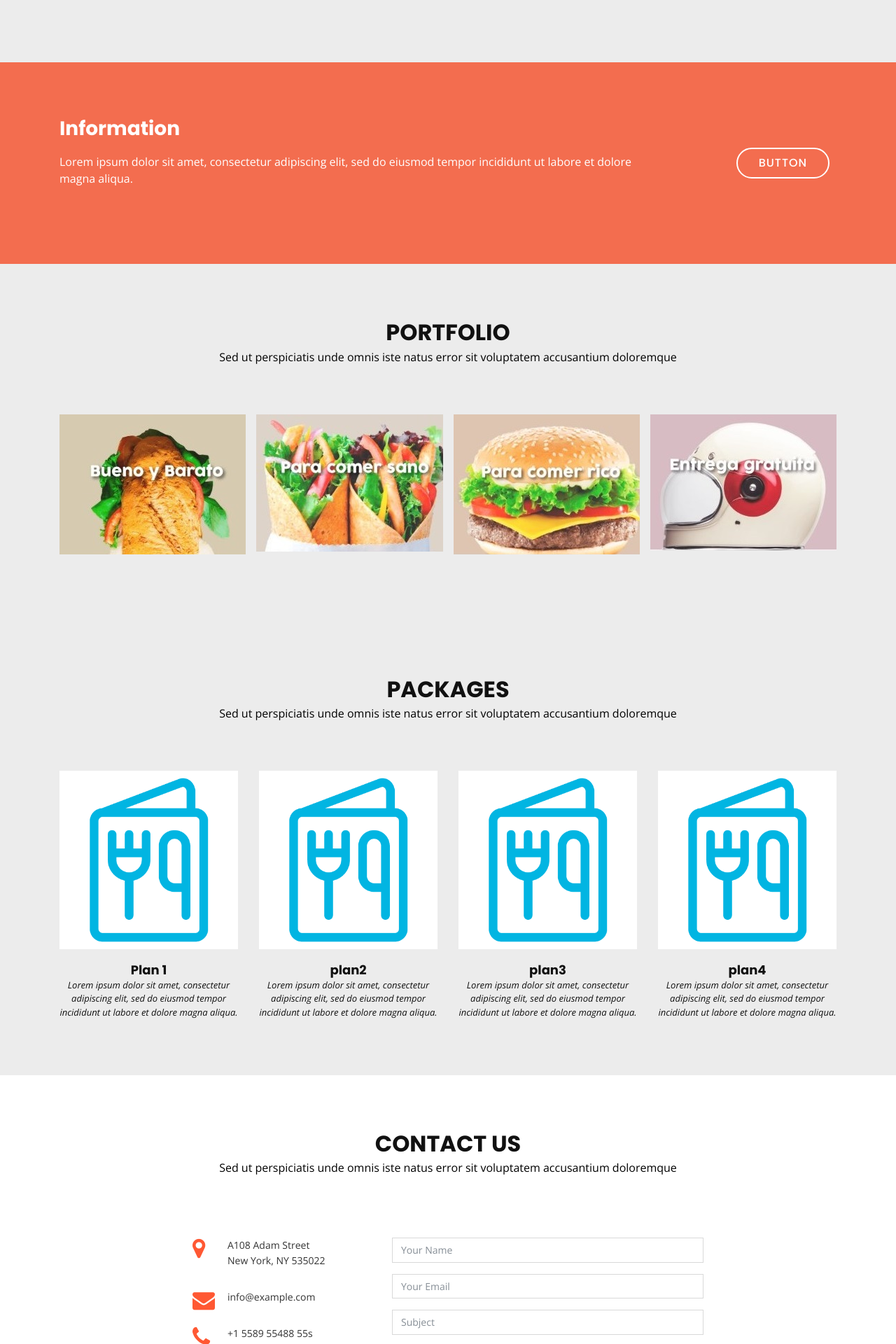
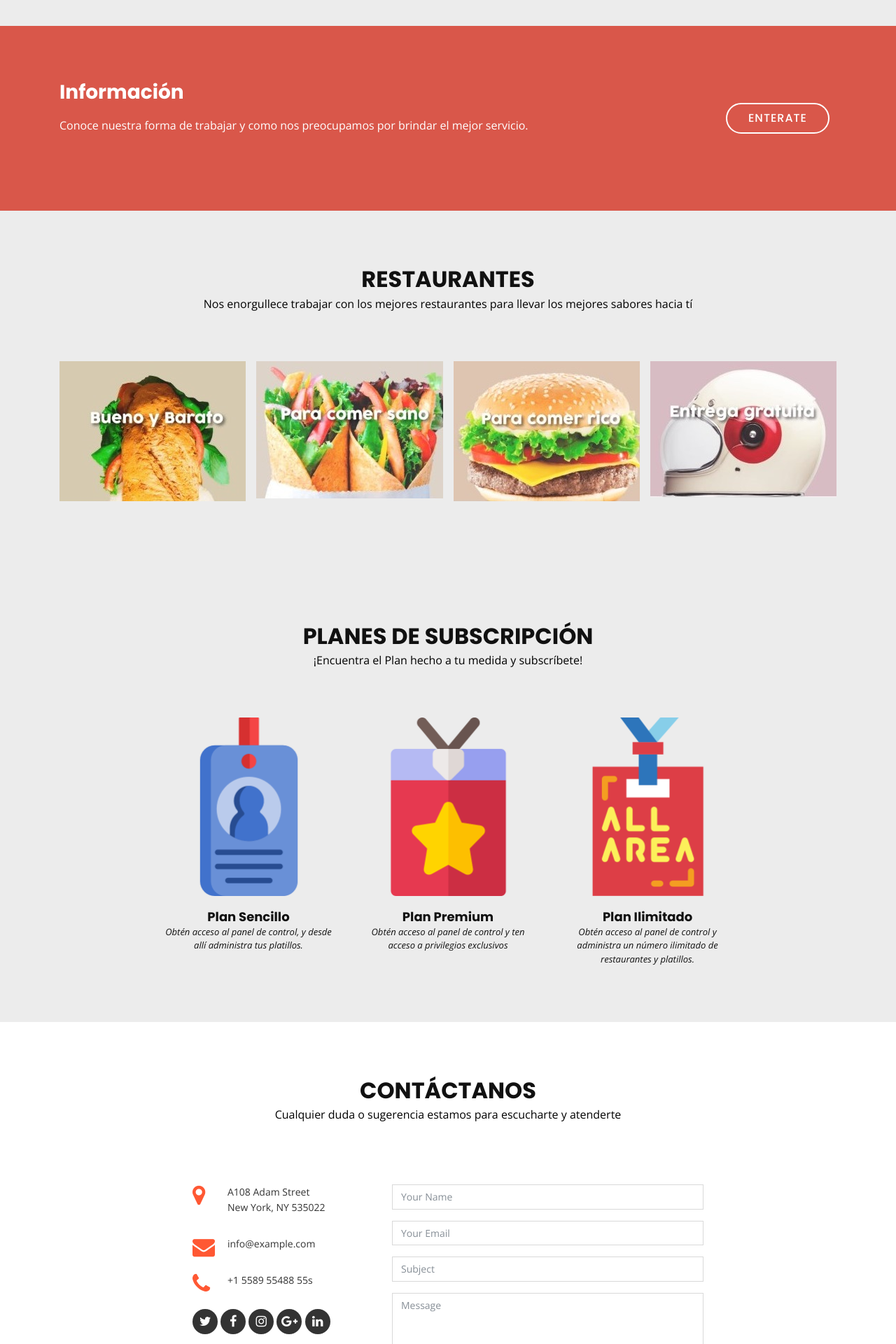
Before and after one commit to EydenVillanueva/Flavors, a Django app: page / in a window 1280 px wide. Shown: the part 1369-3289 px from the top of the page at 70% size. Run offline with Django 3.2, Linux system fonts and the light colour scheme; some libraries are stand-ins or nearby versions.

Commit message:
Landing Page con logos e información terminado

```diff
--- a/Dashboard/static/Dashboard/css/style.css
+++ b/Dashboard/static/Dashboard/css/style.css
@@ -676,7 +692,7 @@ body.mobile-nav-active #mobile-nav-toggle {
 /* Call To Action Section
 --------------------------------*/
 #call-to-action {
-  background-color: rgb(243, 109, 79);
+  background-color: #D9574A;
   background-size: cover;
   padding: 80px 0;
 }
@@ -815,6 +831,11 @@ body.mobile-nav-active #mobile-nav-toggle {
 #team {
   background: #ececec;
   padding: 80px 0 60px 0;
+}
+
+#team .row{
+  display: flex;
+  justify-content: center !important;
 }
 
 #team .member {
--- a/Dashboard/templates/Dashboard/base.html
+++ b/Dashboard/templates/Dashboard/base.html
@@ -37,9 +37,7 @@
   ============================-->
   <section id="hero">
     <div class="hero-container">
-      <h1>Flavors</h1>
-      <h2>Imagine, search, eat</h2>
-      <a href="#about" class="btn-get-started">More information</a>
+
     </div>
   </section><!-- #hero -->
   {% endblock hero %}
--- a/Dashboard/templates/Dashboard/index.html
+++ b/Dashboard/templates/Dashboard/index.html
@@ -6,19 +6,21 @@
 
 <div class="container">
 
-      <div id="logo" class="pull-left">
-      <a href="{% url 'Dashboard:home' %}" style="color:white", font-size="40p">Flavors</a>
+  <div id="logo" class="pull-left"">
+    <a href="{% url 'Dashboard:home' %}">
+      <img src="{% static 'Dashboard/img/icon.png' %}" alt="Flavors" srcset="">
+    </a>
   </div>
 
   <nav id="nav-menu-container">
     <ul class="nav-menu">
       {% if not user.is_authenticated %}
-          <li><a href="{% url 'Dashboard:login' %}">Log In</a></li>
-          <li><a href="{% url 'Dashboard:new_user' %}">Register</a></li>
+      <li><a href="{% url 'Dashboard:login' %}">Entra</a></li>
+      <li><a href="{% url 'Dashboard:new_user' %}">Registrate</a></li>
       {% else %}
       <li><a href="#">{{ user.username }}</a></li>
       <li><a href="{% url 'Dashboard:new_restaurant' %}">Registrar restaurante</a></li>
-          <li><a  href="{% url 'logout' %}">Logout</a></li>
+      <li><a href="{% url 'logout' %}">Logout</a></li>
       {% endif %}
     </ul>
   </nav><!-- #nav-menu-container -->
@@ -32,27 +34,27 @@
     <div class="row about-container">
 
       <div class="col-lg-6 content order-lg-1 order-2">
-            <h2 class="title">About Us</h2>
+        <h2 class="title">Sobre Nosotros.</h2>
         <p>
-              Lorem ipsum dolor sit amet, consectetur adipiscing elit, sed do eiusmod tempor incididunt ut labore et dolore magna aliqua. Ut enim ad minim veniam, quis nostrud exercitation ullamco laboris nisi ut aliquip ex ea commodo consequat.
+          Somos la primera plataforma enfocada a los sabores de los platillos. ¿Qué se te antoja hoy?
         </p>
 
         <div class="icon-box wow fadeInUp">
           <div class="icon"><i class="fa fa-cutlery"></i></div>
-              <h4 class="title"><a href="">Food</a></h4>
-              <p class="description">Et harum quidem rerum facilis est et expedita distinctio. Nam libero tempore, cum soluta nobis est eligendi</p>
+          <h4 class="title"><a href="">Imagina</a></h4>
+          <p class="description">Todo inicia con tu antojo. ¿Algo dulce, salado, picante? Tu imaginación es el límite</p>
         </div>
 
         <div class="icon-box wow fadeInUp" data-wow-delay="0.2s">
           <div class="icon"><i class="fa fa-map"></i></div>
-              <h4 class="title"><a href="">Ubication</a></h4>
-              <p class="description">Excepteur sint occaecat cupidatat non proident, sunt in culpa qui officia deserunt mollit anim id est laborum</p>
+          <h4 class="title"><a href="">Busca</a></h4>
+          <p class="description">A traves de una búsqueda personalizada encuentra exactamente el platillo que estás buscando.</p>
         </div>
 
         <div class="icon-box wow fadeInUp" data-wow-delay="0.4s">
           <div class="icon"><i class="fa fa-phone"></i></div>
-              <h4 class="title"><a href="">Phone</a></h4>
-              <p class="description">Minim veniam, quis nostrud exercitation ullamco laboris nisi ut aliquip ex ea commodo consequat tarad limino ata</p>
+          <h4 class="title"><a href="">Come</a></h4>
+          <p class="description">No pierdas mas el tiempo y pide tu platillo a traves de cualquiera de la apps de comida con las que trabajamos.</p>
         </div>
 
       </div>
@@ -71,11 +73,11 @@
   <div class="container wow fadeIn">
     <div class="row">
       <div class="col-lg-9 text-center text-lg-left">
-            <h3 class="cta-title">Information</h3>
-            <p class="cta-text"> Lorem ipsum dolor sit amet, consectetur adipiscing elit, sed do eiusmod tempor incididunt ut labore et dolore magna aliqua.</p>
+        <h3 class="cta-title">Información</h3>
+        <p class="cta-text"> Conoce nuestra forma de trabajar y como nos preocupamos por brindar el mejor servicio.</p>
       </div>
       <div class="col-lg-3 cta-btn-container text-center">
-            <a class="cta-btn align-middle" href="#">Button</a>
+        <a class="cta-btn align-middle" href="#">Enterate</a>
       </div>
     </div>
 
@@ -87,8 +89,8 @@
 <section id="portfolio">
   <div class="container wow fadeInUp">
     <div class="section-header">
-          <h3 class="section-title">Portfolio</h3>
-          <p class="section-description" style="color:black;">Sed ut perspiciatis unde omnis iste natus error sit voluptatem accusantium doloremque</p>
+      <h3 class="section-title">Restaurantes</h3>
+      <p class="section-description" style="color:black;">Nos enorgullece trabajar con los mejores restaurantes para llevar los mejores sabores hacia tí</p>
     </div>
     <div class="row">
 
@@ -99,8 +101,8 @@
         <a href="">
           <img src="{% static 'Dashboard/img/portfolio/app1.jpg' %}" alt="">
           <div class="details">
-                <h4>App 1</h4>
-                <span>Alored dono par</span>
+            <h4>Savora Grill</h4>
+            <span>Comida Italiana</span>
           </div>
         </a>
       </div>
@@ -109,8 +111,8 @@
         <a href="">
           <img src="{% static 'Dashboard/img/portfolio/app3.jpg' %}" alt="">
           <div class="details">
-                <h4>App 3</h4>
-                <span>Alored dono par</span>
+            <h4>Canjun Grill</h4>
+            <span>Los mejores cortes de carne</span>
           </div>
         </a>
       </div>
@@ -119,8 +121,8 @@
         <a href="">
           <img src="{% static 'Dashboard/img/portfolio/app2.jpg' %}" alt="">
           <div class="details">
-                <h4>App 2</h4>
-                <span>Alored dono par</span>
+            <h4>Hamburguesas Toñito</h4>
+            <span>Deliciosas hamburguesas</span>
           </div>
         </a>
       </div>
@@ -129,8 +131,8 @@
         <a href="">
           <img src="{% static 'Dashboard/img/portfolio/card1.jpg' %}" alt="">
           <div class="details">
-                <h4>Card 1</h4>
-                <span>Alored dono par</span>
+            <h4>El taquito</h4>
+            <span>Los mejores tacos</span>
           </div>
         </a>
       </div>
@@ -150,40 +152,32 @@
 <section id="team">
   <div class="container wow fadeInUp">
     <div class="section-header">
-          <h3 class="section-title">Packages</h3>
-          <p class="section-description" style="color:black;">Sed ut perspiciatis unde omnis iste natus error sit voluptatem accusantium doloremque</p>
+      <h3 class="section-title">Planes de Subscripción</h3>
+      <p class="section-description" style="color:black;">¡Encuentra el Plan hecho a tu medida y subscríbete!</p>
     </div>
-        <div class="row">
+    <div class="row" >
       <div class="col-lg-3 col-md-6">
         <div class="member">
-              <div class="pic"><img src="{% static 'Dashboard/img/das.png' %}" alt=""></div>
-              <h4>Plan 1</h4>
-              <span>Lorem ipsum dolor sit amet, consectetur adipiscing elit, sed do eiusmod tempor incididunt ut labore et dolore magna aliqua.</span>
+          <div class="pic"><img src="{% static 'Dashboard/img/simple.png' %}" alt=""></div>
+          <h4>Plan Sencillo</h4>
+          <span>Obtén acceso al panel de control, y desde allí administra tus platillos.</span>
 
         </div>
       </div>
 
       <div class="col-lg-3 col-md-6">
         <div class="member">
-              <div class="pic"><img src="{% static 'Dashboard/img/das.png' %}" alt=""></div>
-              <h4>plan2</h4>
-              <span>Lorem ipsum dolor sit amet, consectetur adipiscing elit, sed do eiusmod tempor incididunt ut labore et dolore magna aliqua.</span>
+          <div class="pic"><img src="{% static 'Dashboard/img/premium.png' %}" alt=""></div>
+          <h4>Plan Premium</h4>
+          <span>Obtén acceso al panel de control y ten acceso a privilegios exclusivos</span>
         </div>
       </div>
 
       <div class="col-lg-3 col-md-6">
         <div class="member">
-              <div class="pic"><img src="{% static 'Dashboard/img/das.png' %}" alt=""></div>
-              <h4>plan3</h4>
-              <span>Lorem ipsum dolor sit amet, consectetur adipiscing elit, sed do eiusmod tempor incididunt ut labore et dolore magna aliqua.</span>
-            </div>
-          </div>
-
-          <div class="col-lg-3 col-md-6">
-            <div class="member">
-              <div class="pic"><img src="{% static 'Dashboard/img/das.png' %}" alt=""></div>
-              <h4>plan4</h4>
-              <span>Lorem ipsum dolor sit amet, consectetur adipiscing elit, sed do eiusmod tempor incididunt ut labore et dolore magna aliqua.</span>
+          <div class="pic"><img src="{% static 'Dashboard/img/all.png' %}" alt=""></div>
+          <h4>Plan Ilimitado</h4>
+          <span>Obtén acceso al panel de control y administra un número ilimitado de restaurantes y platillos.</span>
         </div>
       </div>
     </div>
@@ -197,8 +191,8 @@
 <section id="contact">
   <div class="container wow fadeInUp">
     <div class="section-header">
-          <h3 class="section-title">Contact Us</h3>
-          <p class="section-description" style="color:black;">Sed ut perspiciatis unde omnis iste natus error sit voluptatem accusantium doloremque</p>
+      <h3 class="section-title">Contáctanos</h3>
+      <p class="section-description" style="color:black;">Cualquier duda o sugerencia estamos para escucharte y atenderte</p>
     </div>
   </div>
 
@@ -241,19 +235,23 @@
           <div id="errormessage"></div>
           <form action="" method="post" role="form" class="contactForm">
             <div class="form-group">
-                  <input type="text" name="name" class="form-control" id="name" placeholder="Your Name" data-rule="minlen:4" data-msg="Please enter at least 4 chars" />
+              <input type="text" name="name" class="form-control" id="name" placeholder="Your Name" data-rule="minlen:4"
+                data-msg="Please enter at least 4 chars" />
               <div class="validation"></div>
             </div>
             <div class="form-group">
-                  <input type="email" class="form-control" name="email" id="email" placeholder="Your Email" data-rule="email" data-msg="Please enter a valid email" />
+              <input type="email" class="form-control" name="email" id="email" placeholder="Your Email"
+                data-rule="email" data-msg="Please enter a valid email" />
               <div class="validation"></div>
             </div>
             <div class="form-group">
-                  <input type="text" class="form-control" name="subject" id="subject" placeholder="Subject" data-rule="minlen:4" data-msg="Please enter at least 8 chars of subject" />
+              <input type="text" class="form-control" name="subject" id="subject" placeholder="Subject"
+                data-rule="minlen:4" data-msg="Please enter at least 8 chars of subject" />
               <div class="validation"></div>
             </div>
             <div class="form-group">
-                  <textarea class="form-control" name="message" rows="5" data-rule="required" data-msg="Please write something for us" placeholder="Message"></textarea>
+              <textarea class="form-control" name="message" rows="5" data-rule="required"
+                data-msg="Please write something for us" placeholder="Message"></textarea>
               <div class="validation"></div>
             </div>
             <div class="text-center"><button type="submit">Send Message</button></div>
```
Also changed, not shown: other parts of Dashboard/static/Dashboard/css/style.css (+31 -15 lines), Dashboard/static/Dashboard/Login_v15/index.html (deleted, +0 -101 lines), Dashboard/static/Dashboard/img/Flavors.png, Dashboard/static/Dashboard/img/all.png (added), Dashboard/static/Dashboard/img/icon.png (added), Dashboard/static/Dashboard/img/premium.png (added), Dashboard/static/Dashboard/img/simple.png (added). Lines whose indentation alone changed are shown as unchanged.
